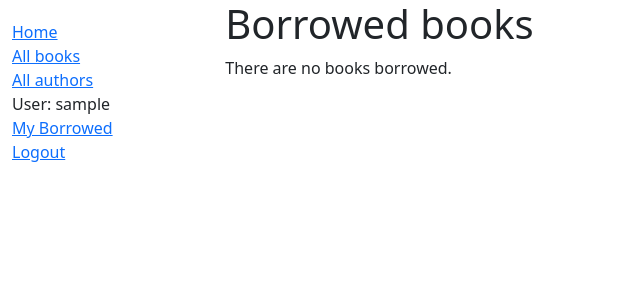
After one commit to jonathanochaya/local-library, a Django app: page /catalog/mybooks/ in a window 1280 px wide. The commit adds this page. Shown: the top 300 px of the page, without its empty margins (0-640 px from the left). Run offline with Django 4.2, Linux system fonts and the light colour scheme; the visitor is signed in with stand-in values (Sample User, id 1); data that the repository does not hold is empty.

Commit message:
Added feature for viewing books borrowed by currently logged in user - added url conf mapping - added view and respective template - restricted the views to only loggedin user and added links to the user dashboard nav

```diff
--- a/catalog/models.py
+++ b/catalog/models.py
@@ -1,9 +1,9 @@
 import uuid
+from datetime import date
 
 from django.db import models
 from django.urls import reverse
 from django.contrib.auth.models import User
-from django.utils import timezone
 
 class Genre(models.Model):
     name = models.CharField(max_length=200, help_text="Enter a book genre (e.g. Science Fiction)")
@@ -72,7 +72,7 @@ class BookInstance(models.Model):
 
     @property
     def is_overdue(self):
-        return bool(self.due_back and timezone.now() > self.due_back)
+        return bool(self.due_back and date.today() > self.due_back)
 
 class Author(models.Model):
     first_name = models.CharField(max_length=100)
--- a/catalog/templates/base.html
+++ b/catalog/templates/base.html
@@ -21,11 +21,15 @@
 
           {% if user.is_authenticated %}
             <li>User: {{ user.get_username }}</li>
+
+            <li><a href="{% url 'my-borrowed' %}">My Borrowed</a></li>
             <li><a href="{% url 'logout' %}?next={{ request.path }}">Logout</a></li>
+
           {% else %}
+
             <li><a href="{% url 'login' %}?next={{ request.path }}">Login</a></li>
+
           {% endif %}
-
         </ul>
      {% endblock %}
       </div>
--- /dev/null
+++ b/catalog/templates/catalog/bookinstance_list_borrowed_user.html
@@ -0,0 +1,22 @@
+{% extends "base.html" %}
+
+{% block content %}
+    <h1>Borrowed books</h1>
+
+    {% if bookinstance_list %}
+        <ul>
+
+        {% for bookcopy in bookinstance_list %}
+            <li class="{% if bookcopy.is_overdue %}text-danger{% endif %}">
+                <a href="{% url 'book-detail' bookcopy.book.pk %}">{{ bookcopy.book.title }}</a> ({{ bookcopy.due_back }})
+            </li>
+        {% endfor %}
+
+        </ul>
+    {% else %}
+
+        <p>There are no books borrowed.</p>
+
+    {% endif %}
+
+{% endblock %}
--- a/catalog/urls.py
+++ b/catalog/urls.py
@@ -7,4 +7,5 @@ urlpatterns = [
     path('book/<int:pk>/', views.BookDetailView.as_view(), name='book-detail'),
     path('authors/', views.AuthorListView.as_view(), name='authors'),
     path('author/<int:pk>/', views.AuthorDetailView.as_view(), name='author-detail'),
+    path('mybooks/', views.LoanedBooksByUserListView.as_view(), name='my-borrowed'),
 ]
--- a/catalog/views.py
+++ b/catalog/views.py
@@ -40,6 +40,17 @@ class BookListView(generic.ListView):
         return context
 
 
+class LoanedBooksByUserListView(LoginRequiredMixin, generic.ListView):
+    model = BookInstance
+    template_name = 'catalog/bookinstance_list_borrowed_user.html'
+    paginate_by = 10
+
+    def get_queryset(self):
+        return (BookInstance.objects.filter(borrower=self.request.user)
+                .filter(status__exact='o')
+                .order_by('due_back'))
+
+
 class BookDetailView(generic.DetailView):
     model = Book
 
```
